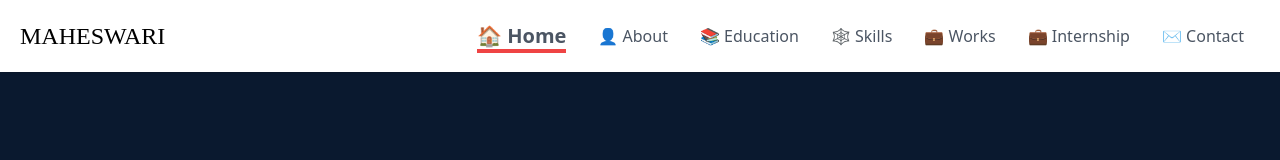
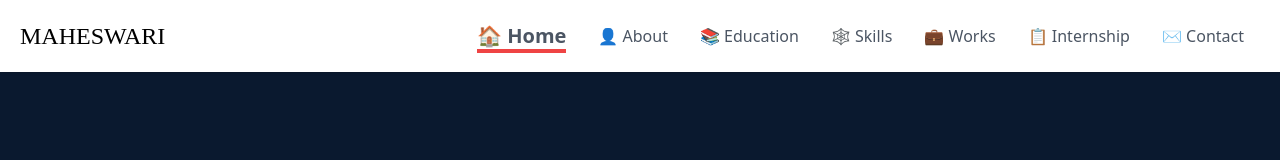
Before and after one commit to ms-maheswari/My-Portfolio, a React (Create React App) app: page / in a window 1280 px wide. Shown: the top 160 px of the page. Built offline with nearby package versions, Linux system fonts and the light colour scheme.

Commit message:
Update Navbar.jsx

```diff
--- a/src/components/Navbar.jsx
+++ b/src/components/Navbar.jsx
@@ -66,7 +66,7 @@ const Navbar = () => {
             <Link to='internship'
              smooth='true'
             duration={500}
-            className={`hover:text-cyan-500 duration-500 text-gray-600 ${activeMenu === 'internship' ? 'text-xl text-cyan-600 font-bold border-b-4 border-red-500' : ''}`}onClick={()=> handleMenuItemClick('internship')}>💼 Internship</Link>
+            className={`hover:text-cyan-500 duration-500 text-gray-600 ${activeMenu === 'internship' ? 'text-xl text-cyan-600 font-bold border-b-4 border-red-500' : ''}`}onClick={()=> handleMenuItemClick('internship')}>📋 Internship</Link>
           </li>
            <li className='mx-4 my-6 md:my-0'>
             <Link to='contact'
```
